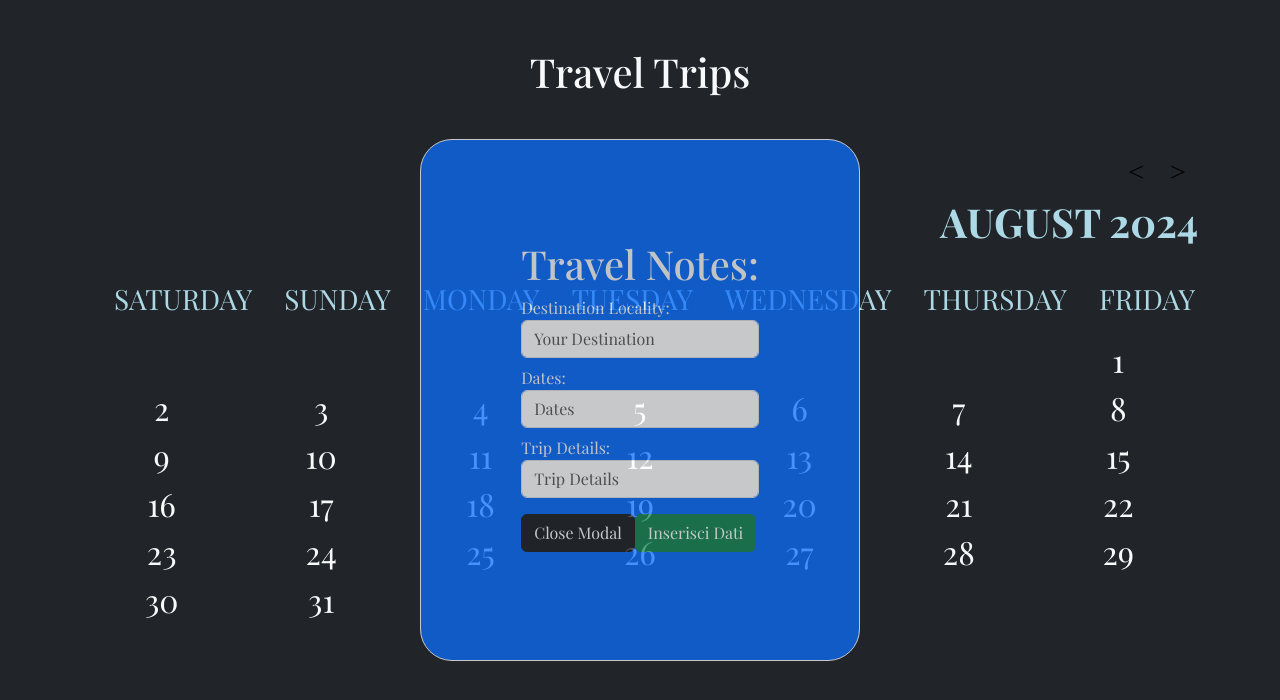
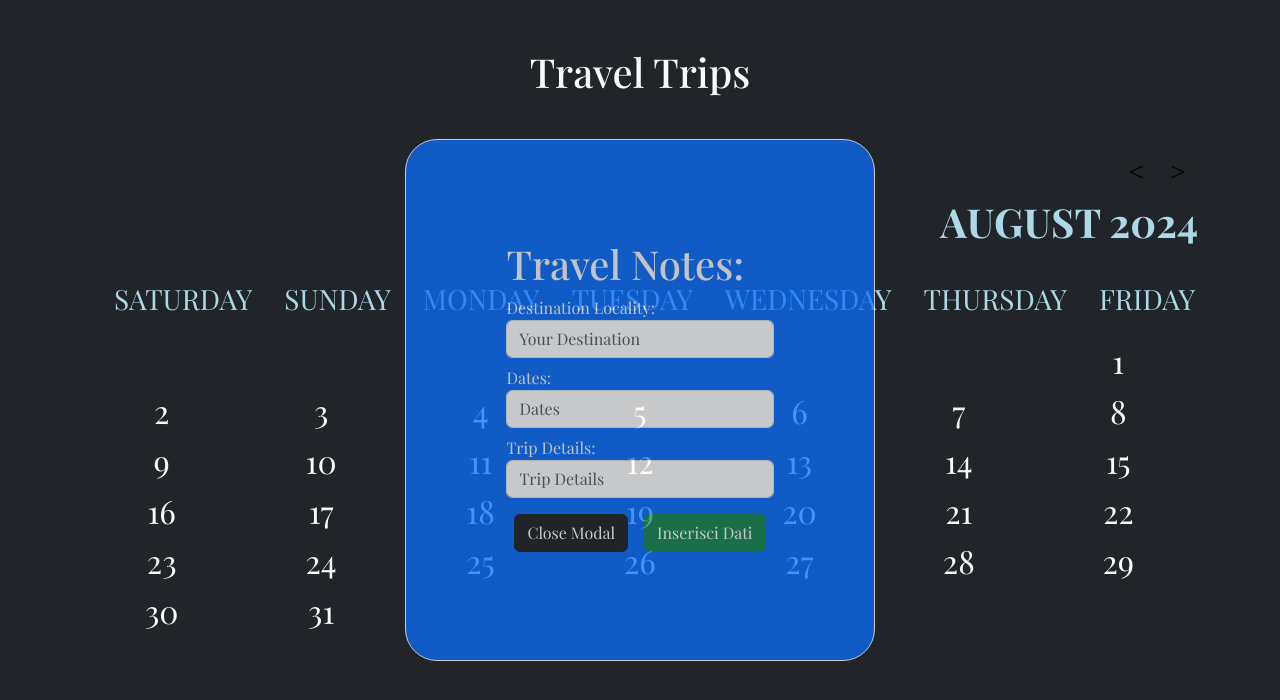
Before and after one commit to federicomanni97/travel-app, a Vue app: page / in a window 1280 px wide. Both pictures are taken after a click on the item "10". Shown: the top 700 px of the page. Built offline with nearby package versions, Linux system fonts and the light colour scheme; a web font is replaced by a local one.

Commit message:
style-fixes

```diff
--- a/src/components/CalendarComponent.vue
+++ b/src/components/CalendarComponent.vue
@@ -210,6 +210,14 @@ data() {
   color: lightblue;
 }
 
+.number{
+  height: 50px;
+  width: 50px;
+  display: grid;
+  place-items: center;
+
+}
+
 .month{
   color: lightblue;
 }
--- a/src/components/ModalComponent.vue
+++ b/src/components/ModalComponent.vue
@@ -18,8 +18,8 @@
             <input type="text" class="form-control" v-model="TripDetails" id="inputAddress" placeholder="Trip Details">
           </div>
         </form>
-      <button class="modal-close btn btn-dark my-2" @click="toggleModal()" >Close Modal</button>
-      <button class="modal-close btn btn-success my-2" @click="inviaForm()">Inserisci Dati</button>
+      <button class="modal-close btn btn-dark m-2" @click="toggleModal()" >Close Modal</button>
+      <button class="modal-close btn btn-success m-2" @click="inviaForm()">Inserisci Dati</button>
     </div>
   </div>
 </template>
```
